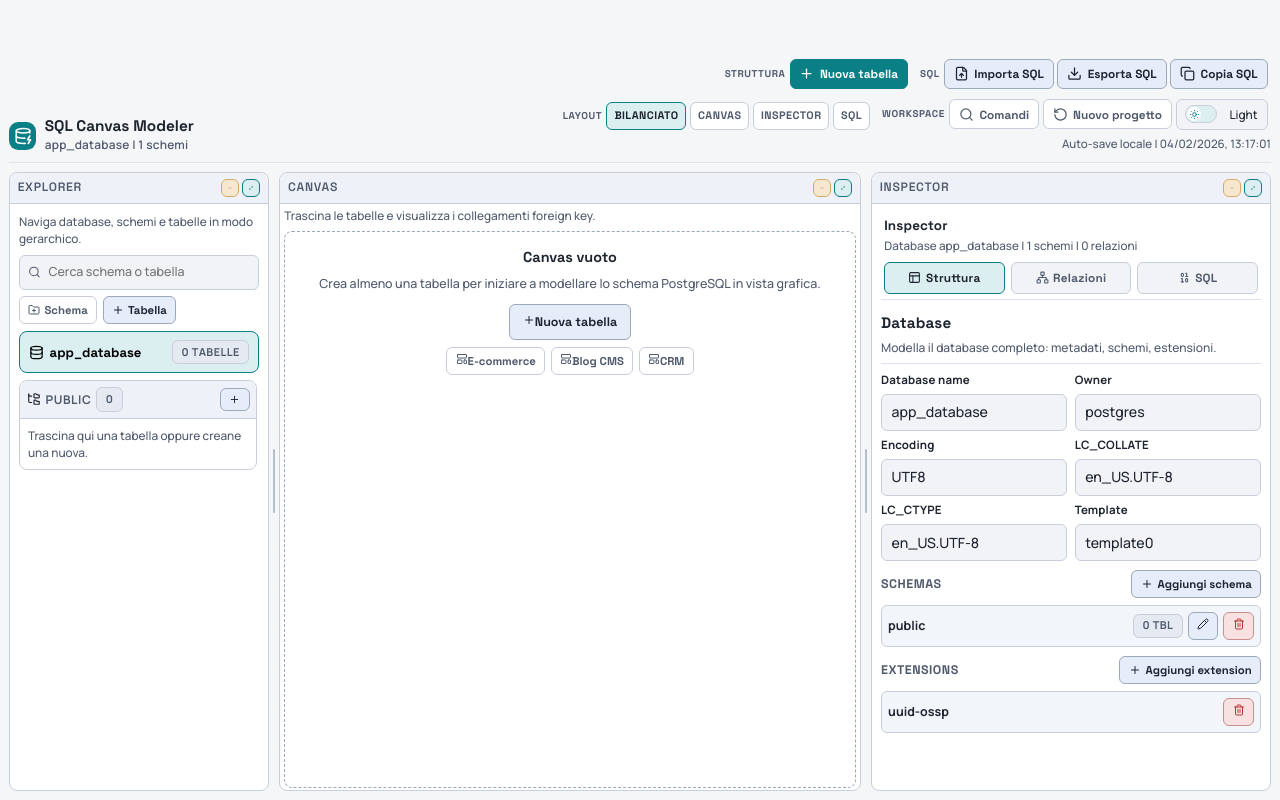
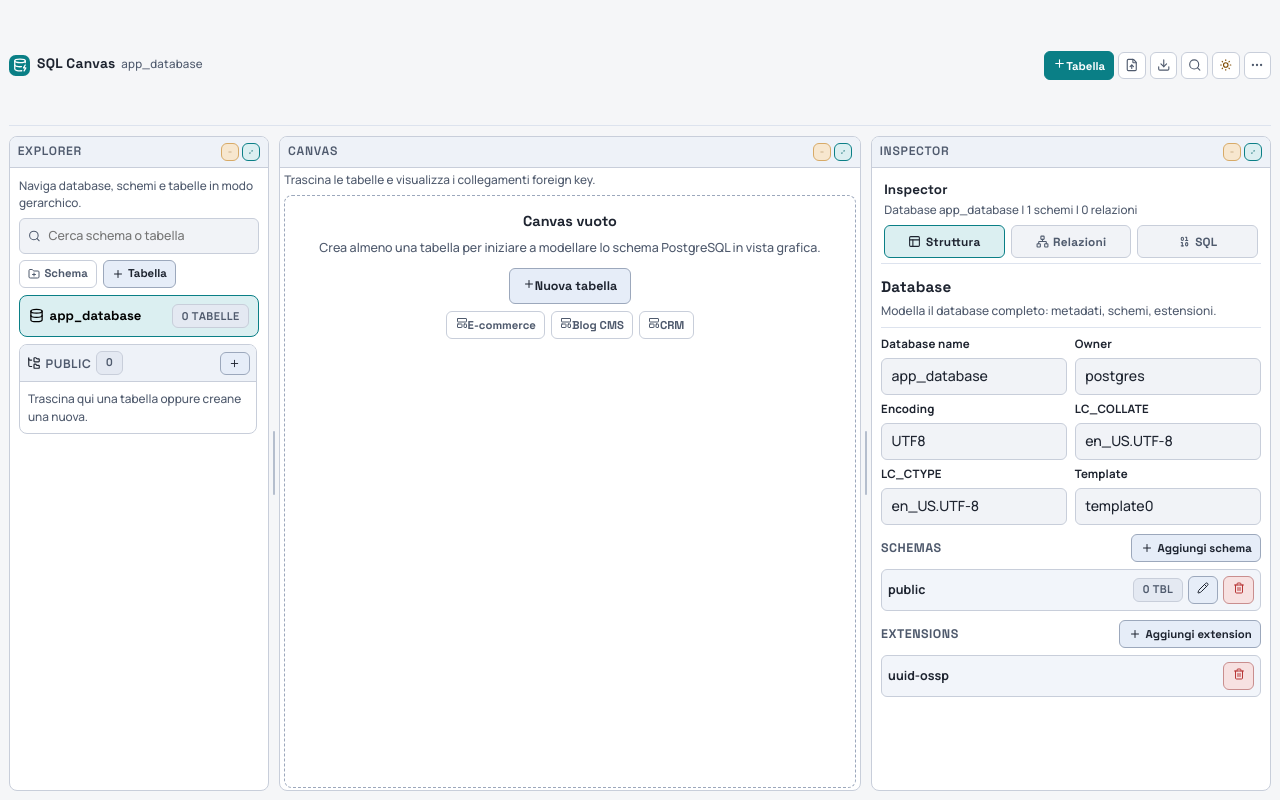
Before and after one commit to d4v3-rm/fe-react-sql-canva, a React (Vite) app: page / in a window 1280 px wide. Built offline with nearby package versions, Linux system fonts and the light colour scheme.

Commit message:
refactor: compress toolbar into single minimal row

```diff
--- a/src/features/toolbar/Toolbar.module.scss
+++ b/src/features/toolbar/Toolbar.module.scss
@@ -2,118 +2,151 @@
 @use '../../styles/tokens' as t;
 
 .toolbar {
-  padding: 0.14rem 0 0.5rem;
+  min-width: 0;
+  display: flex;
+  align-items: center;
+  justify-content: space-between;
+  gap: 0.45rem;
+  padding: 0.08rem 0 0.32rem;
   border-bottom: 1px solid t.$color-divider-soft;
-  display: flex;
-  flex-wrap: wrap;
-  align-items: flex-end;
-  justify-content: space-between;
-  gap: 0.38rem 0.8rem;
-  min-width: 0;
-  overflow-x: clip;
 }
 
 .identity {
-  display: flex;
+  min-width: 0;
+  display: inline-flex;
   align-items: center;
-  gap: 0.52rem;
-  min-width: 0;
-  flex: 1 1 260px;
-}
-
-.identityText {
-  display: grid;
-  gap: 0.05rem;
-  min-width: 0;
-
-  h1 {
-    margin: 0;
-    font-family: t.$font-heading;
-    font-size: 0.96rem;
-    line-height: 1.15;
-  }
-
-  span {
-    @include m.text-ellipsis;
-    color: t.$color-text-soft;
-    font-size: 0.74rem;
-    font-weight: 600;
-    letter-spacing: 0.02em;
-  }
+  gap: 0.42rem;
+  flex: 1 1 auto;
 }
 
 .logoTile {
-  width: 1.72rem;
-  height: 1.72rem;
-  border-radius: 0.58rem;
+  width: 1.34rem;
+  height: 1.34rem;
+  border-radius: 0.42rem;
   display: inline-flex;
   align-items: center;
   justify-content: center;
   color: white;
   background: t.$color-primary;
+  flex: 0 0 auto;
+}
+
+.identityText {
+  min-width: 0;
+  display: inline-flex;
+  align-items: baseline;
+  gap: 0.36rem;
+
+  h1 {
+    margin: 0;
+    font-family: t.$font-heading;
+    font-size: 0.86rem;
+    line-height: 1.1;
+    letter-spacing: 0.02em;
+    white-space: nowrap;
+  }
+
+  span {
+    @include m.text-ellipsis;
+    font-size: 0.72rem;
+    color: t.$color-text-soft;
+    letter-spacing: 0.02em;
+    max-width: 260px;
+  }
 }
 
 .actions {
-  display: flex;
-  flex-wrap: wrap;
+  min-width: 0;
+  display: inline-flex;
+  align-items: center;
   justify-content: flex-end;
-  align-items: flex-end;
-  gap: 0.26rem;
-  min-width: 0;
-  margin-left: auto;
-  flex: 1 1 520px;
+  gap: 0.24rem;
+  flex: 0 1 auto;
 }
 
-.actionGroup {
-  display: inline-flex;
-  align-items: center;
-  gap: 0.22rem;
-  padding: 0.12rem 0.16rem;
-  border-radius: 6px;
-  background: transparent;
-  min-width: 0;
-  border: 1px solid transparent;
+.primaryAction {
+  min-height: 1.72rem;
 }
 
-.groupLabel {
-  color: t.$color-text-soft;
-  font-family: t.$font-heading;
-  font-size: 0.62rem;
-  font-weight: 700;
-  letter-spacing: 0.06em;
-  text-transform: uppercase;
-  padding-inline: 0.04rem;
-  flex: 0 0 auto;
-}
-
-.groupButtons {
-  display: inline-flex;
-  flex-wrap: wrap;
-  align-items: center;
-  gap: 0.22rem;
-}
-
-.groupButtons button {
-  display: inline-flex;
-  align-items: center;
-  gap: 0.34rem;
-  padding: 0.34rem 0.56rem;
-  font-size: 0.74rem;
-}
-
-.groupButtons .layoutPresetButton {
+.iconButton {
+  width: 1.72rem;
+  height: 1.72rem;
   border: 1px solid t.$color-border;
   border-radius: t.$radius-sm;
   background: t.$color-surface;
   color: t.$color-text-soft;
+  display: inline-flex;
+  align-items: center;
+  justify-content: center;
+  cursor: pointer;
+  transition: border-color t.$transition-fast, color t.$transition-fast, background-color t.$transition-fast;
+
+  &:hover {
+    border-color: t.$color-primary;
+    color: t.$color-text;
+  }
+
+  &:disabled {
+    opacity: 0.55;
+    cursor: not-allowed;
+  }
+}
+
+.themeButton {
+  color: t.$color-warning-strong;
+}
+
+.themeButtonDark {
+  color: t.$color-primary;
+  border-color: t.$color-border-strong;
+}
+
+.moreMenu {
+  position: relative;
+  display: inline-flex;
+
+  summary {
+    list-style: none;
+  }
+
+  summary::-webkit-details-marker {
+    display: none;
+  }
+}
+
+.morePanel {
+  position: absolute;
+  top: calc(100% + 0.3rem);
+  right: 0;
+  z-index: 12;
+  min-width: 230px;
+  border: 1px solid t.$color-border;
+  border-radius: t.$radius-md;
+  background: t.$color-surface;
+  padding: 0.34rem;
+  display: grid;
+  gap: 0.32rem;
+}
+
+.presetRow {
+  display: flex;
+  flex-wrap: wrap;
+  gap: 0.2rem;
+}
+
+.layoutPresetButton {
+  border: 1px solid t.$color-border;
+  border-radius: t.$radius-sm;
+  background: t.$color-surface-soft;
+  color: t.$color-text-soft;
   font-family: t.$font-heading;
-  font-size: 0.68rem;
-  font-weight: 650;
-  letter-spacing: 0.04em;
+  font-size: 0.65rem;
+  font-weight: 640;
+  letter-spacing: 0.03em;
   text-transform: uppercase;
-  padding: 0.3rem 0.44rem;
+  padding: 0.22rem 0.36rem;
   cursor: pointer;
-  transition: border-color t.$transition-fast, background-color t.$transition-fast, color t.$transition-fast;
+  transition: border-color t.$transition-fast, color t.$transition-fast, background-color t.$transition-fast;
 
   &:hover {
     border-color: t.$color-primary;
@@ -121,67 +154,31 @@
   }
 }
 
-.groupButtons .layoutPresetButtonActive {
+.layoutPresetButtonActive {
   border-color: t.$color-primary;
   color: t.$color-text;
   background: t.$color-primary-soft;
 }
 
-.themeSwitch {
+.menuAction {
   border: 1px solid t.$color-border;
   border-radius: t.$radius-sm;
   background: t.$color-surface-soft;
   color: t.$color-text;
-  min-width: 92px;
-  justify-content: space-between;
-  gap: 0.4rem;
+  min-height: 1.66rem;
+  display: inline-flex;
+  align-items: center;
+  gap: 0.34rem;
+  justify-content: flex-start;
+  padding: 0.28rem 0.44rem;
+  font-size: 0.73rem;
+  cursor: pointer;
 }
 
-.switchTrack {
-  width: 32px;
-  height: 18px;
-  border-radius: 999px;
-  border: 1px solid t.$color-border;
-  background: t.$color-primary-soft;
-  display: inline-flex;
-  align-items: center;
-  padding: 1px;
-}
-
-.switchThumb {
-  width: 14px;
-  height: 14px;
-  border-radius: 50%;
-  background: t.$color-surface;
-  color: t.$color-primary;
-  display: inline-flex;
-  align-items: center;
-  justify-content: center;
-  transform: translateX(0);
-  transition: transform t.$transition-medium, background-color t.$transition-fast;
-}
-
-.switchThumbDark {
-  transform: translateX(14px);
-}
-
-.themeSwitchDark {
-  border-color: t.$color-border-strong;
-}
-
-.meta {
-  display: inline-flex;
-  flex-wrap: wrap;
-  align-items: center;
-  gap: 0.24rem;
-  min-width: 0;
-  margin-left: 0.1rem;
-
-  span {
-    color: t.$color-text-soft;
-    font-size: 0.72rem;
-    white-space: nowrap;
-  }
+.menuMeta {
+  margin: 0;
+  color: t.$color-text-soft;
+  font-size: 0.67rem;
 }
 
 .hiddenInput {
@@ -190,40 +187,35 @@
 
 @media (max-width: 980px) {
   .toolbar {
-    align-items: stretch;
+    padding-bottom: 0.26rem;
+    gap: 0.34rem;
+  }
+
+  .identityText span {
+    display: none;
+  }
+
+  .actions {
+    gap: 0.2rem;
+  }
+
+  .primaryAction {
+    padding-inline: 0.5rem;
+  }
+}
+
+@media (max-width: 740px) {
+  .toolbar {
+    flex-wrap: wrap;
+    align-items: center;
   }
 
   .identity {
-    align-items: center;
     flex: 1 1 100%;
-
-    .identityText h1 {
-      font-size: 0.92rem;
-    }
-
-    .identityText span {
-      display: none;
-    }
   }
 
   .actions {
-    justify-content: flex-start;
-    align-self: stretch;
-    gap: 0.3rem;
     flex: 1 1 100%;
-    margin-left: 0;
-  }
-
-  .actionGroup {
-    width: auto;
-    flex-wrap: wrap;
-  }
-
-  .groupButtons {
     justify-content: flex-start;
   }
-
-  .meta {
-    margin-left: 0;
-  }
 }
--- a/src/features/toolbar/Toolbar.tsx
+++ b/src/features/toolbar/Toolbar.tsx
@@ -1,6 +1,6 @@
 import { useRef, useState } from 'react'
 import clsx from 'clsx'
-import { Copy, DatabaseZap, Download, FileUp, MoonStar, Plus, RotateCcw, Search, SunMedium } from 'lucide-react'
+import { Copy, DatabaseZap, Download, FileUp, MoonStar, MoreHorizontal, Plus, RotateCcw, Search, SunMedium } from 'lucide-react'
 
 import { Badge } from '@/components/ui/Badge'
 import { Button } from '@/components/ui/Button'
@@ -31,6 +31,7 @@ export function Toolbar({ sqlScript, onOpenCommandPalette, activeLayoutPreset, o
   const [importing, setImporting] = useState(false)
 
   const hiddenInputRef = useRef<HTMLInputElement>(null)
+  const moreMenuRef = useRef<HTMLDetailsElement | null>(null)
 
   const addTable = useSchemaStore((state) => state.addTable)
   const clearProject = useSchemaStore((state) => state.clearProject)
@@ -42,6 +43,10 @@ export function Toolbar({ sqlScript, onOpenCommandPalette, activeLayoutPreset, o
   const theme = useThemeStore((state) => state.theme)
   const toggleTheme = useThemeStore((state) => state.toggleTheme)
   const { confirm } = useDialog()
+
+  function closeMoreMenu() {
+    moreMenuRef.current?.removeAttribute('open')
+  }
 
   async function handleCopySql() {
     try {
@@ -99,90 +104,96 @@ export function Toolbar({ sqlScript, onOpenCommandPalette, activeLayoutPreset, o
     <header className={styles.toolbar}>
       <div className={styles.identity}>
         <div className={styles.logoTile}>
-          <DatabaseZap size={18} strokeWidth={2.1} />
+          <DatabaseZap size={14} strokeWidth={2.2} />
         </div>
         <div className={styles.identityText}>
-          <h1>SQL Canvas Modeler</h1>
-          <span>{database.name} | {database.schemas.length} schemi</span>
+          <h1>SQL Canvas</h1>
+          <span>{database.name}</span>
         </div>
       </div>
 
       <div className={styles.actions}>
-        <div className={styles.actionGroup}>
-          <span className={styles.groupLabel}>Struttura</span>
-          <div className={styles.groupButtons}>
-            <Button variant="primary" onClick={addTable}>
-              <Plus size={15} />
-              Nuova tabella
+        <Button variant="primary" compact onClick={addTable} className={styles.primaryAction}>
+          <Plus size={13} />
+          Tabella
         </Button>
-          </div>
-        </div>
 
-        <div className={styles.actionGroup}>
-          <span className={styles.groupLabel}>SQL</span>
-          <div className={styles.groupButtons}>
-            <Button onClick={handleOpenImportDialog} disabled={importing}>
-              <FileUp size={15} />
-              Importa SQL
-            </Button>
-            <Button onClick={handleExportSql}>
-              <Download size={15} />
-              Esporta SQL
-            </Button>
-            <Button onClick={handleCopySql}>
-              <Copy size={15} />
-              {copyStatus === 'copied' ? 'Copiato' : copyStatus === 'error' ? 'Errore copia' : 'Copia SQL'}
-            </Button>
-          </div>
-        </div>
+        <button className={styles.iconButton} onClick={handleOpenImportDialog} disabled={importing} title="Importa SQL" type="button">
+          <FileUp size={14} />
+        </button>
 
-        <div className={styles.actionGroup}>
-          <span className={styles.groupLabel}>Layout</span>
-          <div className={styles.groupButtons}>
+        <button className={styles.iconButton} onClick={handleExportSql} title="Esporta SQL" type="button">
+          <Download size={14} />
+        </button>
+
+        <button
+          className={styles.iconButton}
+          onClick={onOpenCommandPalette}
+          title="Apri command palette (Ctrl+K)"
+          type="button"
+        >
+          <Search size={14} />
+        </button>
+
+        <button
+          className={clsx(styles.iconButton, styles.themeButton, theme === 'dark' && styles.themeButtonDark)}
+          onClick={toggleTheme}
+          title={theme === 'dark' ? 'Passa a tema chiaro' : 'Passa a tema scuro'}
+          type="button"
+        >
+          {theme === 'dark' ? <MoonStar size={14} /> : <SunMedium size={14} />}
+        </button>
+
+        {warnings.length > 0 ? <Badge tone="warning">Import: {warnings.length}</Badge> : null}
+
+        <details ref={moreMenuRef} className={styles.moreMenu}>
+          <summary className={styles.iconButton} title="Altre azioni">
+            <MoreHorizontal size={14} />
+          </summary>
+          <div className={styles.morePanel}>
+            <div className={styles.presetRow}>
               {LAYOUT_PRESETS.map((preset) => (
                 <button
                   key={preset.id}
                   className={clsx(styles.layoutPresetButton, activeLayoutPreset === preset.id && styles.layoutPresetButtonActive)}
-                onClick={() => onApplyLayoutPreset(preset.id)}
+                  onClick={() => {
+                    onApplyLayoutPreset(preset.id)
+                    closeMoreMenu()
+                  }}
                   type="button"
                 >
                   {preset.label}
                 </button>
               ))}
             </div>
-        </div>
 
-        <div className={styles.actionGroup}>
-          <span className={styles.groupLabel}>Workspace</span>
-          <div className={styles.groupButtons}>
-            <Button variant="ghost" onClick={onOpenCommandPalette} title="Apri command palette (Ctrl+K)">
-              <Search size={15} />
-              Comandi
-            </Button>
-            <Button variant="ghost" onClick={() => void handleResetProject()}>
-              <RotateCcw size={15} />
-              Nuovo progetto
-            </Button>
             <button
-              className={clsx(styles.themeSwitch, theme === 'dark' && styles.themeSwitchDark)}
-              onClick={toggleTheme}
-              title={theme === 'dark' ? 'Passa a tema chiaro' : 'Passa a tema scuro'}
+              className={styles.menuAction}
+              onClick={() => {
+                void handleCopySql()
+                closeMoreMenu()
+              }}
               type="button"
             >
-              <span className={styles.switchTrack}>
-                <span className={clsx(styles.switchThumb, theme === 'dark' && styles.switchThumbDark)}>
-                  {theme === 'dark' ? <MoonStar size={11} /> : <SunMedium size={11} />}
-                </span>
-              </span>
-              <span>{theme === 'dark' ? 'Dark' : 'Light'}</span>
+              <Copy size={14} />
+              {copyStatus === 'copied' ? 'Copiato' : copyStatus === 'error' ? 'Errore copia' : 'Copia SQL'}
             </button>
+
+            <button
+              className={styles.menuAction}
+              onClick={() => {
+                void handleResetProject()
+                closeMoreMenu()
+              }}
+              type="button"
+            >
+              <RotateCcw size={14} />
+              Nuovo progetto
+            </button>
+
+            <p className={styles.menuMeta}>Ultimo save: {new Date(lastSavedAt).toLocaleTimeString('it-IT')}</p>
           </div>
-        </div>
-
-        <div className={styles.meta}>
-          {warnings.length > 0 ? <Badge tone="warning">Warning import: {warnings.length}</Badge> : null}
-          <span>Auto-save locale | {new Date(lastSavedAt).toLocaleString('it-IT')}</span>
-        </div>
+        </details>
       </div>
 
       <input
```
Lines whose indentation alone changed are shown as unchanged.
